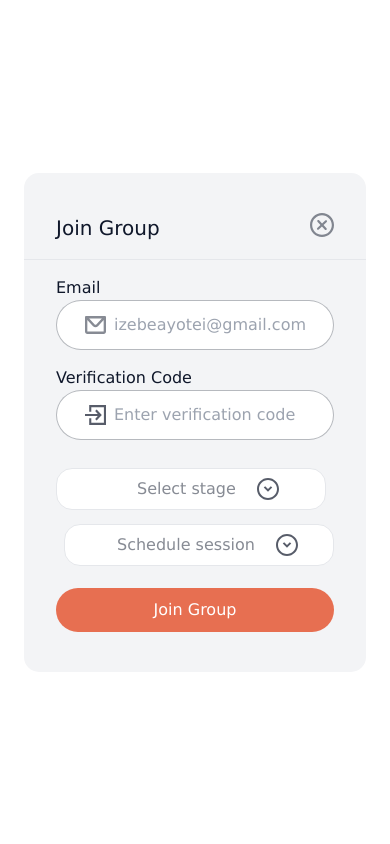
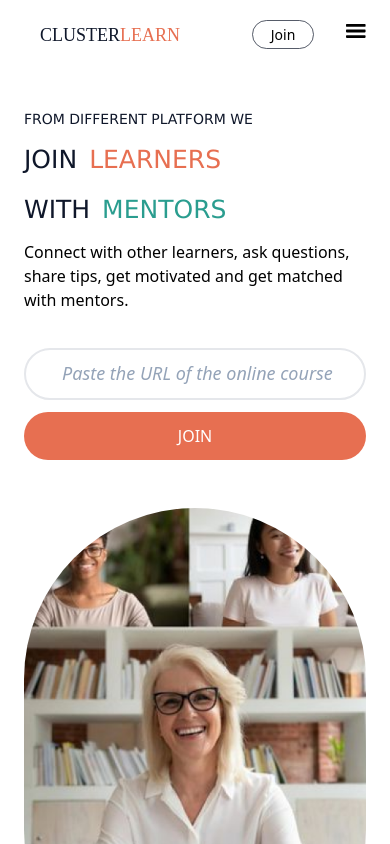
Before and after one commit to Clusterlearn/clusterlearn-app, a React (Create React App) app: page / in a window 390 px wide. Shown: the top 844 px of the page. Built offline with nearby package versions, Linux system fonts and the light colour scheme; the HTML template or start-up script is replaced by a standard one.

Commit message:
changes on landing page responsiveness

```diff
--- a/src/App.js
+++ b/src/App.js
@@ -3,26 +3,24 @@ import Header from './Component/Header/Header'
 import Footer from './Component/Footer/Footer';
 import { BrowserRouter as Router, Route, Switch } from "react-router-dom";
 import Home from './Page/Home';
-import JoinLearnerCard from './Component/JoinLearner/JoinLearnerCard';
 
 
 
 function App() {
   return (
-    // <Router>
-    //   <div className="App">
-    //     <Header />
-    //     <div className="content">
-    //       <Switch>
-    //         <Route exact path="/">
-    //           <Home />
-    //         </Route>
-    //       </Switch>
-    //     </div>
-    //     <Footer />
-    //   </div>
-    // </Router>
-    <JoinLearnerCard />
+    <Router>
+      <div className="App">
+        <Header />
+        <div className="content">
+          <Switch>
+            <Route exact path="/">
+              <Home />
+            </Route>
+          </Switch>
+        </div>
+        <Footer />
+      </div>
+    </Router>
   );
 }
 
--- a/src/Component/Footer/Footer.jsx
+++ b/src/Component/Footer/Footer.jsx
@@ -16,7 +16,7 @@ function Footer() {
             Get better at learning.
           </h1>
           <nav className="">
-            <ul className="lg:grid md:grid lg:grid-cols-2 md:grid-cols-2 uppercase lg:gap-10 md:gap-10 lg:text-xl md:text-xl font-ver font-normal text-darkblue cursor-pointer">
+            <ul className="lg:grid md:grid lg:grid-cols-2 md:grid-cols-2 uppercase xl:gap-12 md:gap-14 xl:text-xl md:text-sm font-ver font-normal text-darkblue cursor-pointer">
               <li className=" sm:mt-12">About Us</li>
               <li className=" sm:mt-12">Contact</li>
               <li className=" sm:mt-12">Testimonial</li>
--- a/src/Component/Header/Header.jsx
+++ b/src/Component/Header/Header.jsx
@@ -57,12 +57,12 @@ const Header = () => {
     <>
       <AppContainer1>
         <div className="flex flex-row items-center md:justify-between py-5  text-sm md:text-lg">
-          <div className="flex justify-between items-center sm:gap-4 md:gap-12">
+          <div className="flex justify-between items-center sm:gap-8 md:gap-12">
             {!showMenu && (
               <>
                 <Logo Text={"CLUSTER"} />
                 <button
-                  className=" w-[62px] h-[29px] p-[6px] flex justify-center items-center gap-[5px] border rounded-[25px] border-custom-color xl:hidden lg:hidden md:hidden "
+                  className=" w-[62px] h-[29px] p-[6px] flex justify-center items-center  border rounded-[25px] border-custom-color xl:hidden lg:hidden md:hidden "
                   onClick={toggleModal}
                 >
                   Join
--- a/src/Component/Logo/Logo.jsx
+++ b/src/Component/Logo/Logo.jsx
@@ -3,7 +3,7 @@ import React from "react";
 const Logo = ({ Text }) => {
   return (
     <div>
-      <div className="font-times text-lg font-normal cursor-pointer">
+      <div className="relative font-times text-lg mr-10 font-normal cursor-pointer">
         <a href="#home">
           <h2 className="text-logo-left">
             {Text}
```
Also changed, not shown: src/Component/HeroSection_1/Hero_Section1.jsx (+1 -57 lines), src/Page/Home.jsx (+3 -4 lines).
